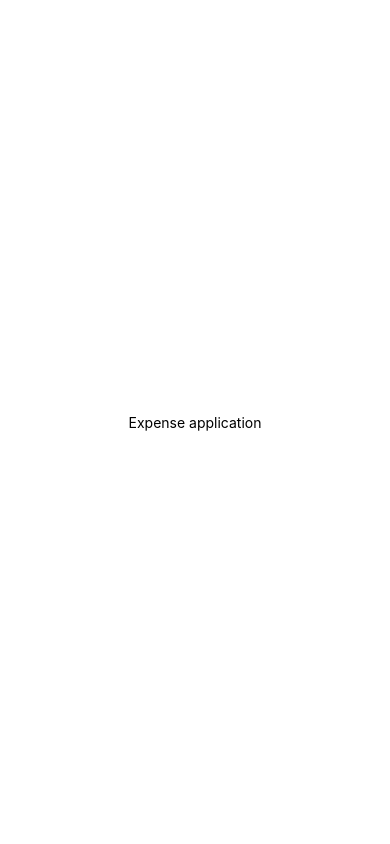
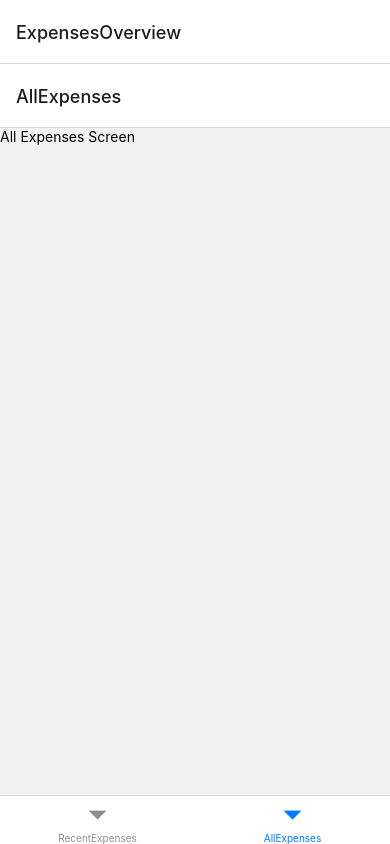
Before and after one commit to Ramses2/expense, a React Native app: screen /AllExpenses in a window 390 px wide. Built offline with nearby package versions, Linux system fonts and the light colour scheme.

Commit message:
Creating the navigator

```diff
--- a/App.js
+++ b/App.js
@@ -1,20 +1,32 @@
 import { StatusBar } from 'expo-status-bar';
-import { StyleSheet, Text, View } from 'react-native';
+import {NavigationContainer} from '@react-navigation/native';
+import {createNativeStackNavigator} from '@react-navigation/native-stack';
+import {createBottomTabNavigator} from '@react-navigation/bottom-tabs';
+import ManageExpense from './screens/ManageExpense';
+import RecentExpenses from './screens/RecentExpenses';
+import AllExpenses from './screens/AllExpenses';
+
+const Stack=createNativeStackNavigator();
+const BottomTabs=createBottomTabNavigator();
+
+function ExpensesOverview() {
+  return <BottomTabs.Navigator>
+    <BottomTabs.Screen name="RecentExpenses" component={RecentExpenses} />
+    <BottomTabs.Screen name="AllExpenses" component={AllExpenses} />
+  </BottomTabs.Navigator>
+}
+
 
 export default function App() {
   return (
-    <View style={styles.container}>
-      <Text>Expense application</Text>
+      <>
       <StatusBar style="auto" />
-    </View>
+      <NavigationContainer>
+        <Stack.Navigator>
+          <Stack.Screen name="ExpensesOverview" component={ExpensesOverview} />
+          <Stack.Screen name="ManageExpense" component={ManageExpense} />
+        </Stack.Navigator>
+      </NavigationContainer>
+      </>
   );
 }
-
-const styles = StyleSheet.create({
-  container: {
-    flex: 1,
-    backgroundColor: '#fff',
-    alignItems: 'center',
-    justifyContent: 'center',
-  },
-});
--- a/package.json
+++ b/package.json
@@ -10,11 +10,16 @@
     "eject": "expo eject"
   },
   "dependencies": {
+    "@react-navigation/bottom-tabs": "^6.3.2",
+    "@react-navigation/native": "^6.0.11",
+    "@react-navigation/native-stack": "^6.7.0",
     "expo": "~45.0.0",
     "expo-status-bar": "~1.3.0",
     "react": "17.0.2",
     "react-dom": "17.0.2",
     "react-native": "0.68.2",
+    "react-native-safe-area-context": "4.2.4",
+    "react-native-screens": "~3.11.1",
     "react-native-web": "0.17.7"
   },
   "devDependencies": {
--- /dev/null
+++ b/screens/AllExpenses.js
@@ -0,0 +1,9 @@
+import {Text} from 'react-native';
+
+
+function AllExpenses() {
+    return <Text>All Expenses Screen</Text>
+}
+
+
+export default AllExpenses;
--- /dev/null
+++ b/screens/ManageExpense.js
@@ -0,0 +1,9 @@
+import {Text} from 'react-native';
+
+
+function ManageExpense() {
+    return <Text>ManageExpense</Text>
+}
+
+
+export default ManageExpense;
--- /dev/null
+++ b/screens/RecentExpenses.js
@@ -0,0 +1,9 @@
+import {Text} from 'react-native';
+
+
+function RecentExpenses() {
+    return <Text>RecentExpenses</Text>
+}
+
+
+export default RecentExpenses;
```
Also changed, not shown: 1 other file (tests, documents, lock files or other folders).
